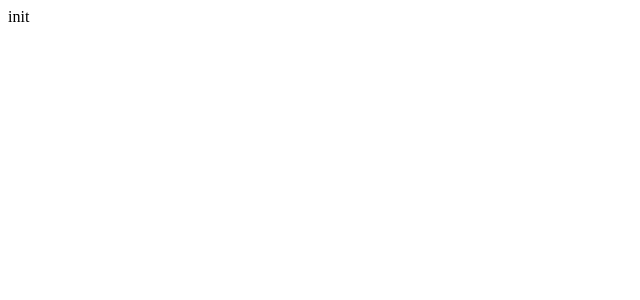
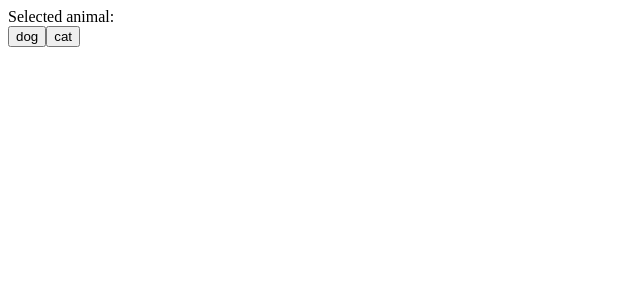
Before and after one commit to AliakseiLasevich/angular_project, an Angular app: page / in a window 1280 px wide. Shown: the top 300 px of the page, without its empty margins (0-640 px from the left). Built offline with nearby package versions, Linux system fonts and the light colour scheme.

Commit message:
1. Properties binding, event handling

```diff
--- a/src/app/app.component.html
+++ b/src/app/app.component.html
@@ -1,3 +1,11 @@
 <div>
-  init
+  <div>Selected animal:    {{selectedAnimal}}</div>
+  <div>
+    <button *ngFor="let animal of animals"
+            (click)="selectAnimal($event, animal)">
+      {{animal.name}}
+    </button>
+  </div>
+
+
 </div>
--- a/src/app/app.component.ts
+++ b/src/app/app.component.ts
@@ -1,4 +1,4 @@
-import { Component } from '@angular/core';
+import {Component} from '@angular/core';
 
 @Component({
   selector: 'app-root',
@@ -6,5 +6,16 @@ import { Component } from '@angular/core';
   styleUrls: ['./app.component.scss']
 })
 export class AppComponent {
-  title = 'angular_project';
+  selectedAnimal: string;
+  animals: [{ name: string }, { name: string }];
+
+  constructor() {
+    this.selectedAnimal = '';
+    this.animals = [{name: "dog"}, {name: "cat"}];
+  }
+
+  selectAnimal(event: MouseEvent, animal: any) {
+    this.selectedAnimal = animal.name;
+    event.preventDefault();
+  }
 }
```
